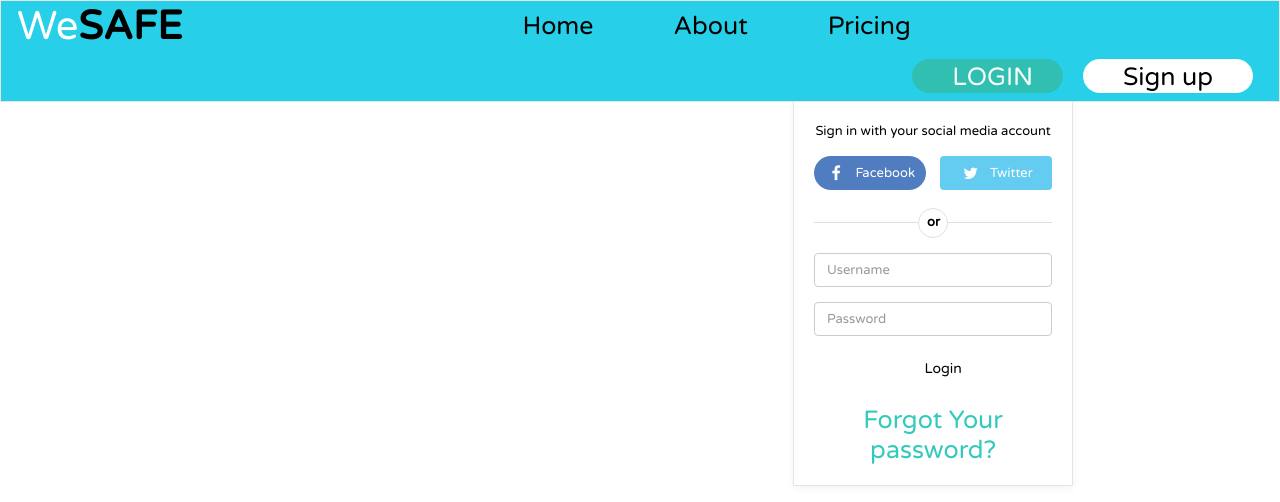
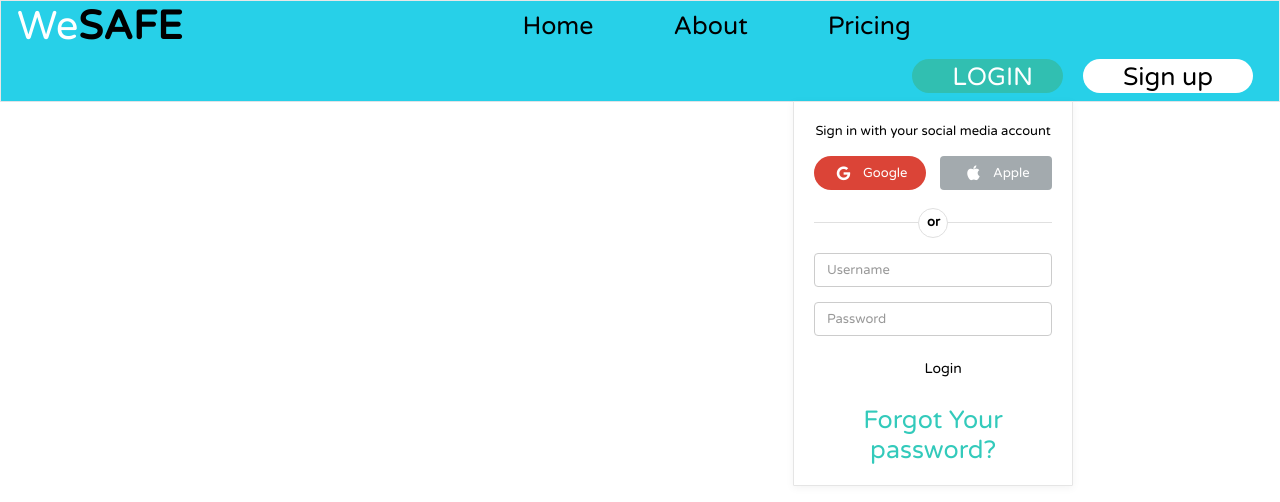
Before and after one commit to DineshKoushik/WeSAFE, a plain HTML site: page index.html in a window 1280 px wide. Both pictures are taken after a click on the link "LOGIN". Drawn offline with nearby package versions, Linux system fonts and the light colour scheme.

Commit message:
customized buttons

```diff
--- a/index.html
+++ b/index.html
@@ -63,10 +63,10 @@
                   </p>
                   <div class="form-group social-btn clearfix">
                     <a href="#" class="btn btn-primary pull-left"
-                      ><i class="fa fa-facebook"></i> Facebook</a
+                      ><i class="fa fa-google"></i> Google</a
                     >
                     <a href="#" class="btn btn-info pull-right"
-                      ><i class="fa fa-twitter"></i> Twitter</a
+                      ><i class="fa fa-apple"></i> Apple</a
                     >
                   </div>
                   <div class="or-seperator"><b>or</b></div>
--- a/style.css
+++ b/style.css
@@ -148,16 +148,16 @@ body {
   text-decoration: none;
 }
 .navbar .social-btn .btn-primary {
-  background: #507cc0;
+  background: #DB4437;
 }
 .navbar .social-btn .btn-primary:hover {
-  background: #4676bd;
+  background: #DB4437;
 }
 .navbar .social-btn .btn-info {
-  background: #64ccf1;
+  background: #A3AAAE;
 }
 .navbar .social-btn .btn-info:hover {
-  background: #4ec7ef;
+  background: #A3AAAE;
 }
 .navbar .social-btn .btn i {
   margin-right: 5px;
```
